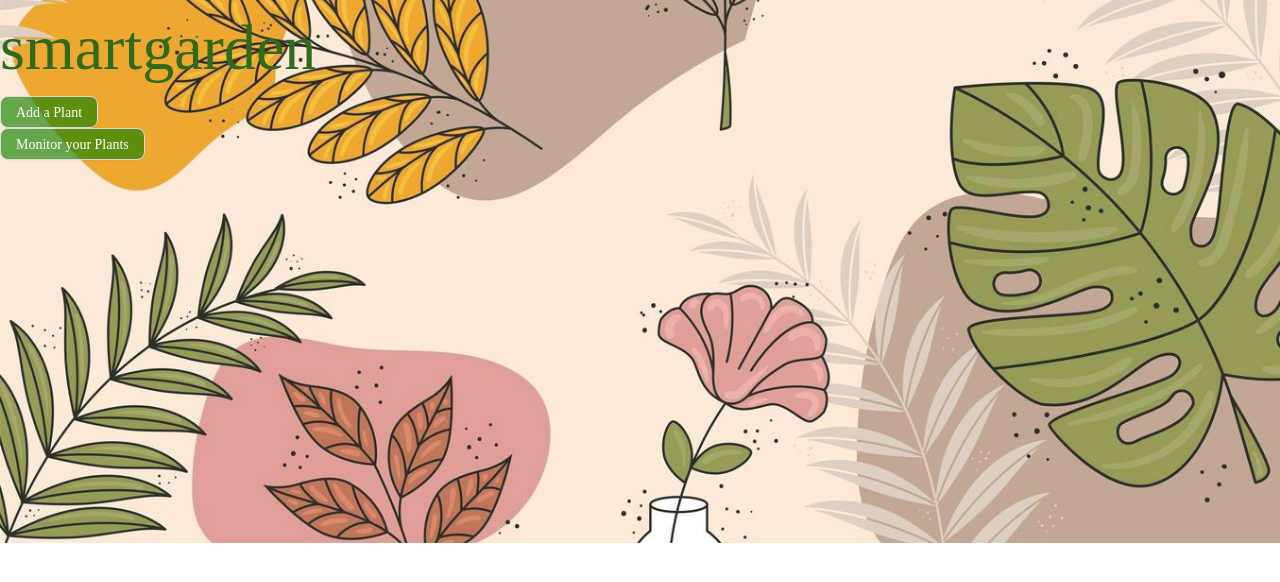
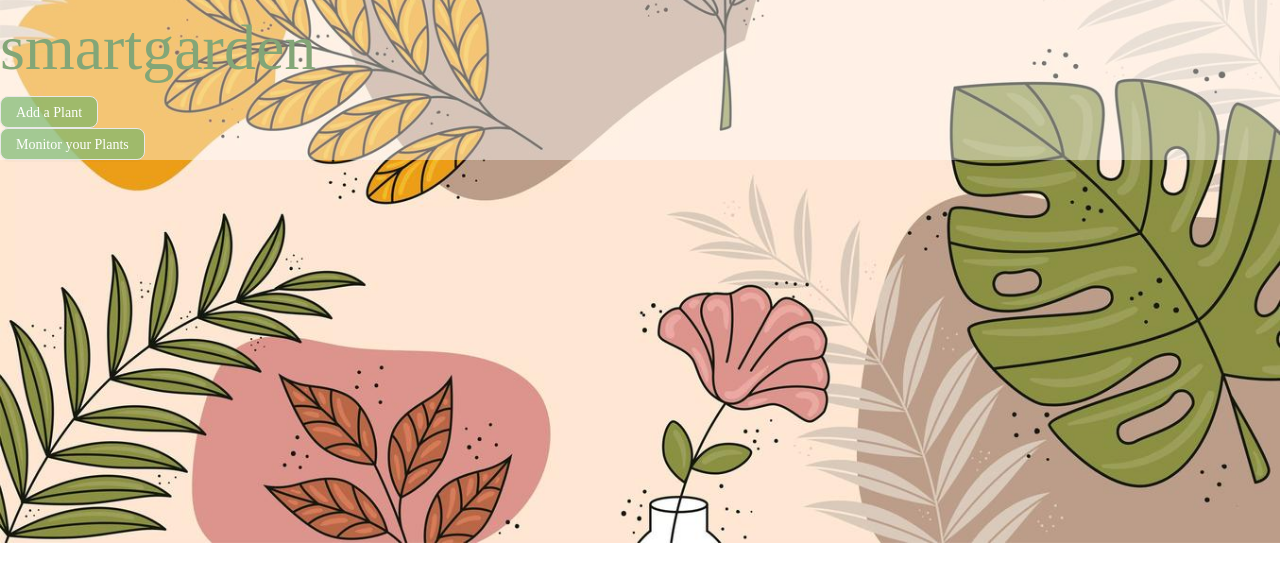
Before and after one commit to alialhaddad1/smartgarden, a Next.js app: page / in a window 1280 px wide. Shown: the top 582 px of the page. Built offline with nearby package versions, Linux system fonts and the light colour scheme.

Commit message:
Fixing visibility issues

```diff
--- a/src/app/styles.css
+++ b/src/app/styles.css
@@ -1,49 +1,27 @@
 /* Global styles for Ant Design components */
 body {
-  font-family: 'Liber Baskerville'; /* Set global font */
+  font-family: 'Liber Baskerville', serif;
   color: #322900;
   margin: 0;
   padding: 0;
-
-  /* Background image */
   background-image: url("/background.jpg");
   background-size: cover;
   background-position: center;
   background-repeat: no-repeat;
-  position: relative; /* Ensure it acts as a reference for pseudo-element */
-
-  &::before {
-    content: ""; /* Required for pseudo-elements */
-    position: absolute;
-    top: 0;
-    left: 0;
-    width: 100%;
-    height: 100%;
-
-    /* Overlay color */
-    background-color: rgba(255, 255, 255, 0.25); /* Adjust transparency as needed */
-
-    /* Ensures it appears on top of the background */
-    z-index: -1;
-  }
+  position: relative;
 }
 
-body::before {
-  content: ""; /* Required for pseudo-elements */
-  position: fixed;
+body::after {
+  content: "";
+  position: absolute; /* Absolute inside body */
   top: 0;
   left: 0;
   width: 100%;
   height: 100%;
-
-  /* Overlay color */
-  background-color: rgba(255, 255, 255, 0.10); /* Adjust transparency as needed */
-
-  /* Ensures it appears on top of the background */
-  z-index: -1;
+  background-color: rgba(255, 255, 255, 0.4); /* Lighten the background */
+  pointer-events: none; /* So it doesn't block clicking */
+  z-index: 1; /* Make sure it covers the background but not the text */
 }
-
-
   /* Customizing AntD Buttons */
   .ant-btn-primary {
     background-color: rgba(20, 130, 0, 0.65); /* Semi-transparent background */
```
